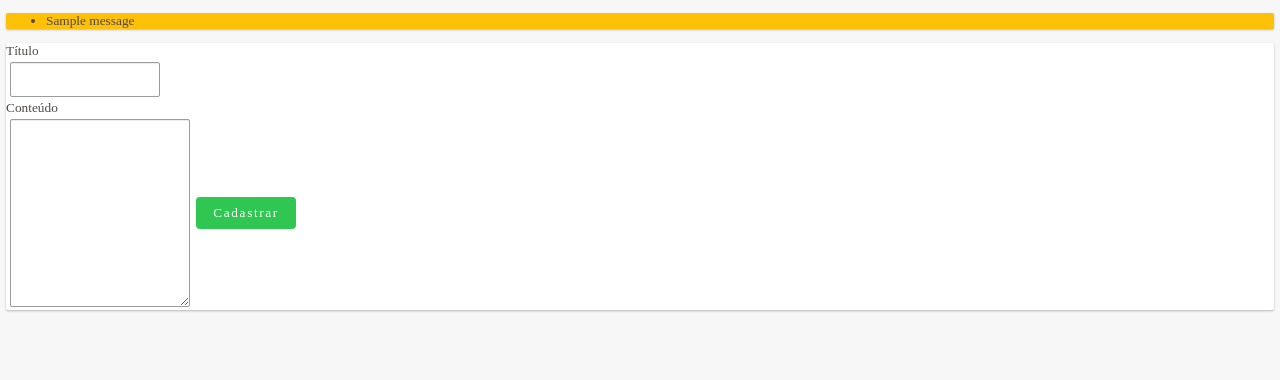
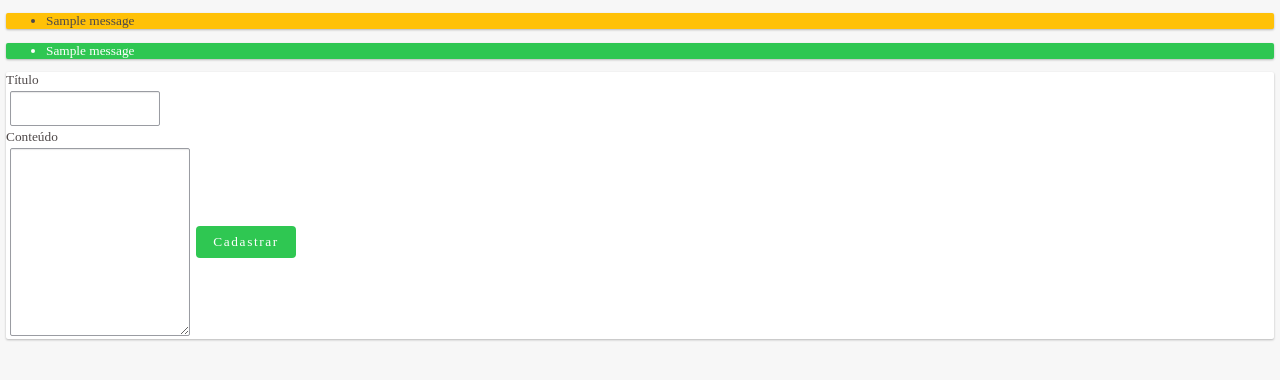
Before and after one commit to Kyusen/Fatec-jan-2018, a Flask app: template templates/cadastrar-post.html in a window 1280 px wide. Shown: the top 380 px of the page. Run offline with Flask 2, Linux system fonts and the light colour scheme; the template is opened without the code that fills it, so the values that code supplies are empty; one stand-in notice (Sample message) is shown.

Commit message:
Ajustando o visual para exibir a mensagem de sucesso

```diff
--- a/templates/cadastrar-post.html
+++ b/templates/cadastrar-post.html
@@ -28,15 +28,27 @@
         {% endif %}
     {% endwith %}
 
+    {% with messages = get_flashed_messages() %}
+        {% if messages %}
+            <div class="v-card v-bg-success">
+                <ul class="flashes">
+                    {% for message in messages %}
+                        <li>{{ message }}</li>
+                    {% endfor %}
+                </ul>
+            </div>
+        {% endif %}
+    {% endwith %}
+
     <div class="v-card">
         <form method="POST">
             <p>Título</p>
-            <input type="text" class="v-field" name="title">
+            <input type="text" class="v-field" required name="title">
 
             <p>Conteúdo</p>
-            <textarea class="v-field" name="contents" rows="10"></textarea>
+            <textarea class="v-field" required name="contents" rows="10"></textarea>
 
-            <button class="v-btn v-bg-success btn-block" type="submit" value="login">Cadastrar</button>
+            <button class="v-btn v-bg-success btn-block" type="submit">Cadastrar</button>
         </form>
     </div>
 </body>
```
